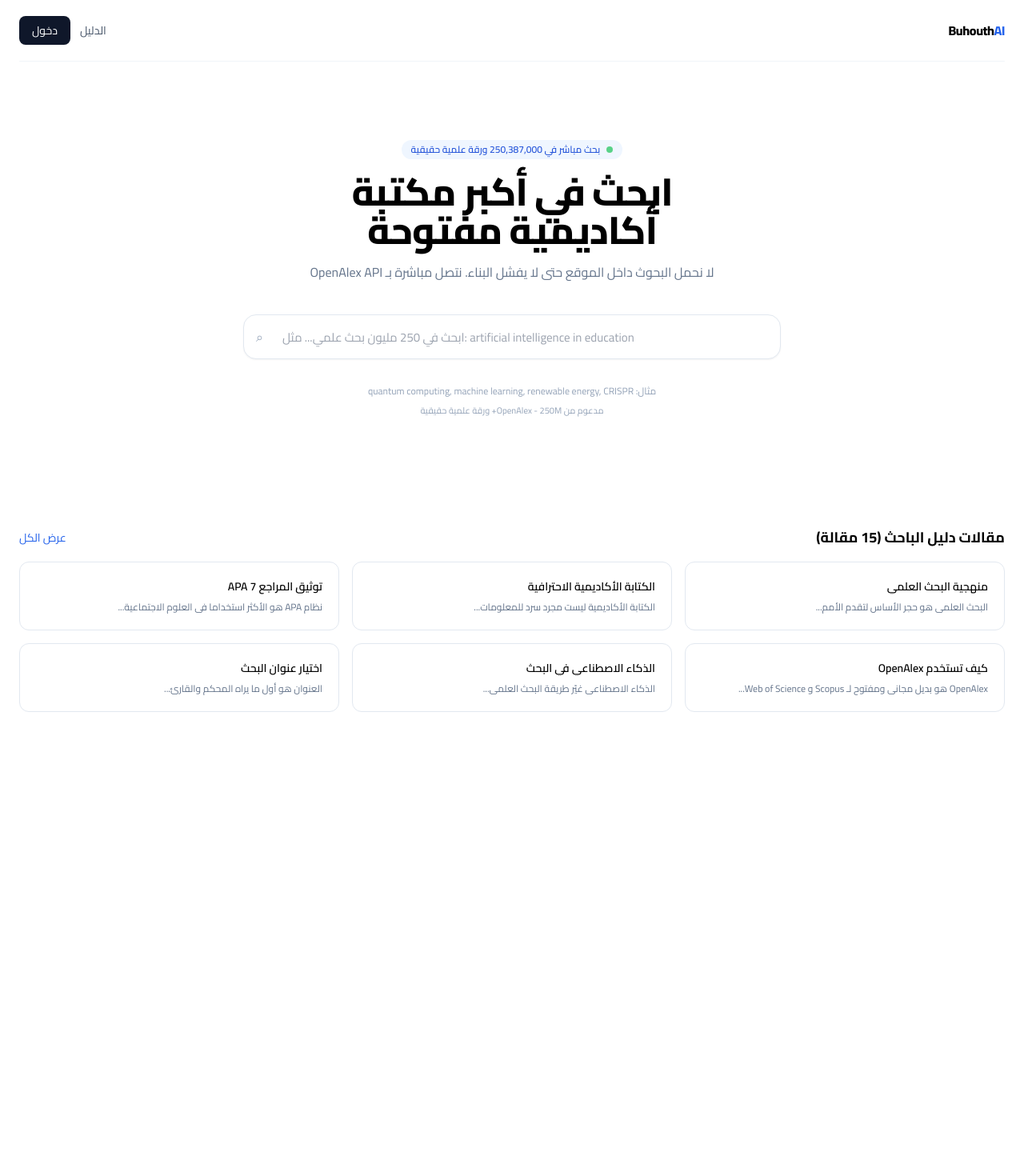
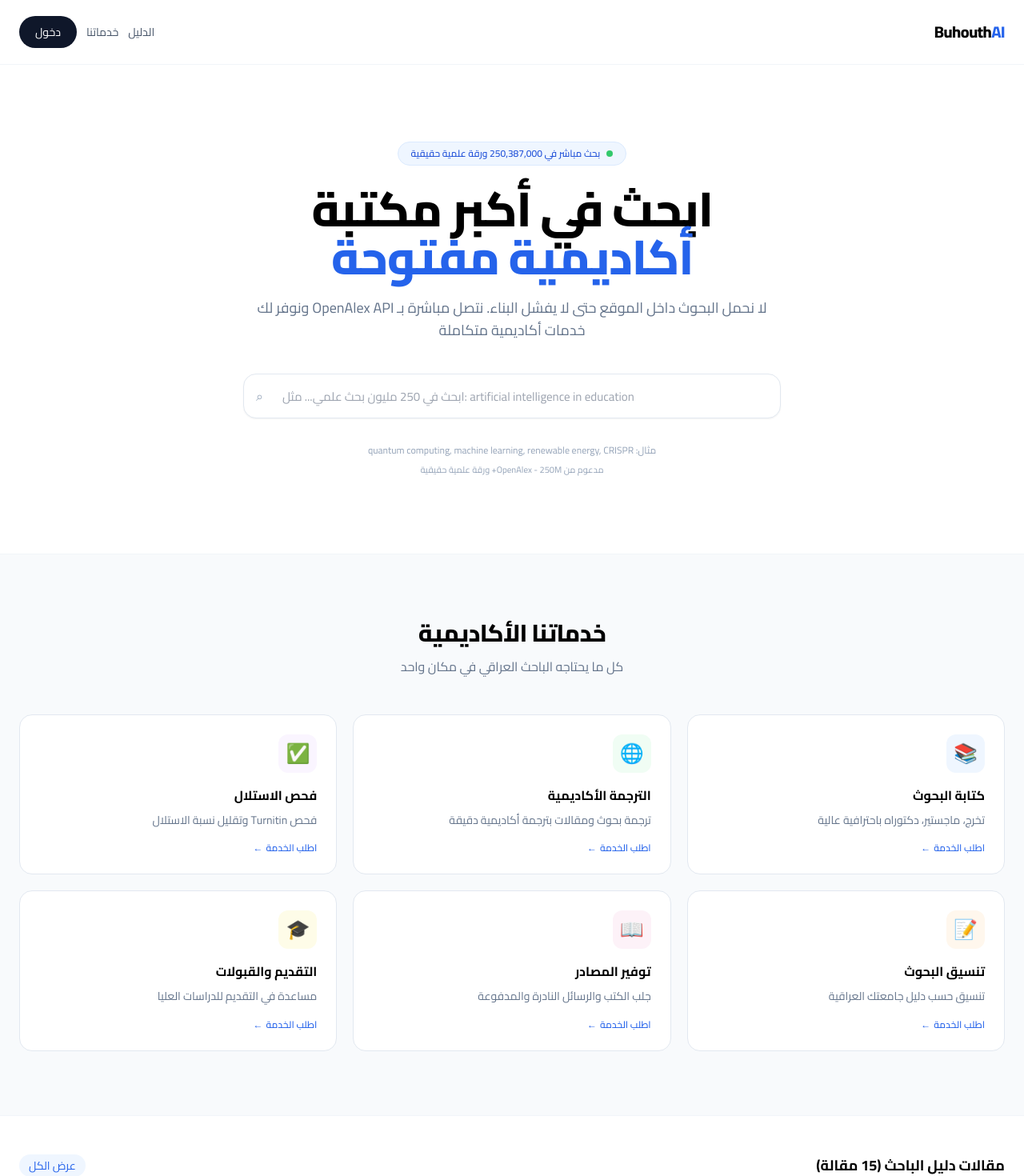
Before and after one commit to mahmoodabdm/buhouthal, a Next.js app: page / in a window 1280 px wide. Shown: the top 1470 px of the page at 80% size. Before the commit the page ends 954 px from the top, so only its background shows below. Built offline with nearby package versions, Linux system fonts and the light colour scheme.

Commit message:
Update page.tsx

```diff
--- a/app/page.tsx
+++ b/app/page.tsx
@@ -7,45 +7,85 @@ import LoginModal from '../components/LoginModal'
 
 export default function Page() {
   const [open, setOpen] = useState(false);
+
+  const services = [
+    { title: "كتابة البحوث", desc: "تخرج، ماجستير، دكتوراه باحترافية عالية", icon: "📚", color: "bg-blue-50" },
+    { title: "الترجمة الأكاديمية", desc: "ترجمة بحوث ومقالات بترجمة أكاديمية دقيقة", icon: "🌐", color: "bg-green-50" },
+    { title: "فحص الاستلال", desc: "فحص Turnitin وتقليل نسبة الاستلال", icon: "✅", color: "bg-purple-50" },
+    { title: "تنسيق البحوث", desc: "تنسيق حسب دليل جامعتك العراقية", icon: "📝", color: "bg-orange-50" },
+    { title: "توفير المصادر", desc: "جلب الكتب والرسائل النادرة والمدفوعة", icon: "📖", color: "bg-pink-50" },
+    { title: "التقديم والقبولات", desc: "مساعدة في التقديم للدراسات العليا", icon: "🎓", color: "bg-yellow-50" },
+  ];
+
   return (
-    <main className="max-w-7xl mx-auto px-6">
-      <header className="flex items-center justify-between py-5 border-b border-slate-100">
-        <Link href="/" className="font-extrabold tracking-tight">Buhouth<span className="text-blue-600">AI</span></Link>
+    <main className="min-h-screen bg-white">
+      <header className="flex items-center justify-between py-5 border-b border-slate-100 max-w-7xl mx-auto px-6">
+        <Link href="/" className="font-extrabold tracking-tight text-xl">Buhouth<span className="text-blue-600">AI</span></Link>
         <div className="flex items-center gap-3">
           <Link href="/articles" className="hidden md:block text-sm text-slate-600 hover:text-slate-900">الدليل</Link>
-          <button onClick={() => setOpen(true)} className="text-sm bg-slate-900 text-white px-4 py-2 rounded-lg">دخول</button>
+          <Link href="#services" className="hidden md:block text-sm text-slate-600 hover:text-slate-900">خدماتنا</Link>
+          <button onClick={() => setOpen(true)} className="text-sm bg-slate-900 text-white px-5 py-2.5 rounded-full hover:bg-black transition">دخول</button>
         </div>
       </header>
+
       <LoginModal isOpen={open} onClose={() => setOpen(false)} />
-      <section className="py-16 md:py-24 text-center">
-        <div className="inline-flex items-center gap-2 bg-blue-50 text-blue-700 text-xs font-medium px-3 py-1 rounded-full mb-4">
+
+      {/* Hero - نفس القديم بس محسن */}
+      <section className="py-16 md:py-24 text-center max-w-7xl mx-auto px-6">
+        <div className="inline-flex items-center gap-2 bg-blue-50 text-blue-700 text-xs font-medium px-4 py-1.5 rounded-full mb-6 border border-blue-100">
           <span className="w-2 h-2 bg-green-500 rounded-full animate-pulse"></span>
           بحث مباشر في 250,387,000 ورقة علمية حقيقية
         </div>
-        <h1 className="text-4xl md:text-5xl font-extrabold leading-tight tracking-tight">
-          ابحث في أكبر مكتبة<br />أكاديمية مفتوحة
+        <h1 className="text-4xl md:text-6xl font-extrabold leading-[1.1] tracking-tight">
+          ابحث في أكبر مكتبة<br /><span className="text-blue-600">أكاديمية مفتوحة</span>
         </h1>
-        <p className="text-slate-500 mt-4 max-w-2xl mx-auto leading-relaxed">
-          لا نحمل البحوث داخل الموقع حتى لا يفشل البناء. نتصل مباشرة بـ OpenAlex API
+        <p className="text-slate-500 mt-5 max-w-2xl mx-auto leading-relaxed text-base md:text-lg">
+          لا نحمل البحوث داخل الموقع حتى لا يفشل البناء. نتصل مباشرة بـ OpenAlex API ونوفر لك خدمات أكاديمية متكاملة
         </p>
         <div className="mt-10 max-w-2xl mx-auto">
           <SearchBar />
         </div>
       </section>
-      <section className="mt-10 pb-16">
-        <div className="flex items-center justify-between mb-4">
+
+      {/* قسم الخدمات الجديد */}
+      <section id="services" className="py-20 bg-slate-50 border-y border-slate-100">
+        <div className="max-w-7xl mx-auto px-6">
+          <div className="text-center mb-12">
+            <h2 className="text-3xl font-extrabold tracking-tight">خدماتنا الأكاديمية</h2>
+            <p className="text-slate-500 mt-3">كل ما يحتاجه الباحث العراقي في مكان واحد</p>
+          </div>
+          <div className="grid md:grid-cols-3 gap-5">
+            {services.map((s) => (
+              <div key={s.title} className="bg-white p-6 rounded-2xl border border-slate-200 hover:shadow-xl hover:-translate-y-1 transition-all cursor-pointer group">
+                <div className={`w-12 h-12 ${s.color} rounded-xl flex items-center justify-center text-2xl mb-4 group-hover:scale-110 transition`}>{s.icon}</div>
+                <h3 className="font-bold text- mb-2">{s.title}</h3>
+                <p className="text-sm text-slate-500 leading-relaxed">{s.desc}</p>
+                <div className="mt-4 text-xs font-medium text-blue-600 group-hover:gap-2 flex items-center gap-1">اطلب الخدمة <span>←</span></div>
+              </div>
+            ))}
+          </div>
+        </div>
+      </section>
+
+      {/* مقالاتك القديمة - بقت مثل ما هي */}
+      <section className="mt-12 pb-20 max-w-7xl mx-auto px-6">
+        <div className="flex items-center justify-between mb-6">
           <h2 className="font-bold text-lg">مقالات دليل الباحث (15 مقالة)</h2>
-          <Link href="/articles" className="text-sm text-blue-600 hover:underline">عرض الكل</Link>
+          <Link href="/articles" className="text-sm text-blue-600 hover:underline bg-blue-50 px-3 py-1 rounded-full">عرض الكل</Link>
         </div>
         <div className="grid md:grid-cols-3 gap-4">
           {articles.slice(0, 6).map((a) => (
-            <Link key={a.slug} href={`/articles/${a.slug}`} className="p-5 bg-white border border-slate-200 rounded-xl hover:shadow-md transition-all">
-              <h3 className="font-semibold text-sm line-clamp-2">{a.title}</h3>
+            <Link key={a.slug} href={`/articles/${a.slug}`} className="p-5 bg-white border border-slate-200 rounded-xl hover:shadow-md hover:border-slate-300 transition-all group">
+              <h3 className="font-semibold text-sm line-clamp-2 group-hover:text-blue-600">{a.title}</h3>
               <p className="text-xs text-slate-500 mt-2 line-clamp-2">{a.excerpt}</p>
             </Link>
           ))}
         </div>
       </section>
+
+      <footer className="border-t border-slate-100 py-8 text-center text-sm text-slate-400 max-w-7xl mx-auto px-6">
+        BuhouthAI © 2025 - منصة الباحث العراقي
+      </footer>
     </main>
   );
 }
```
